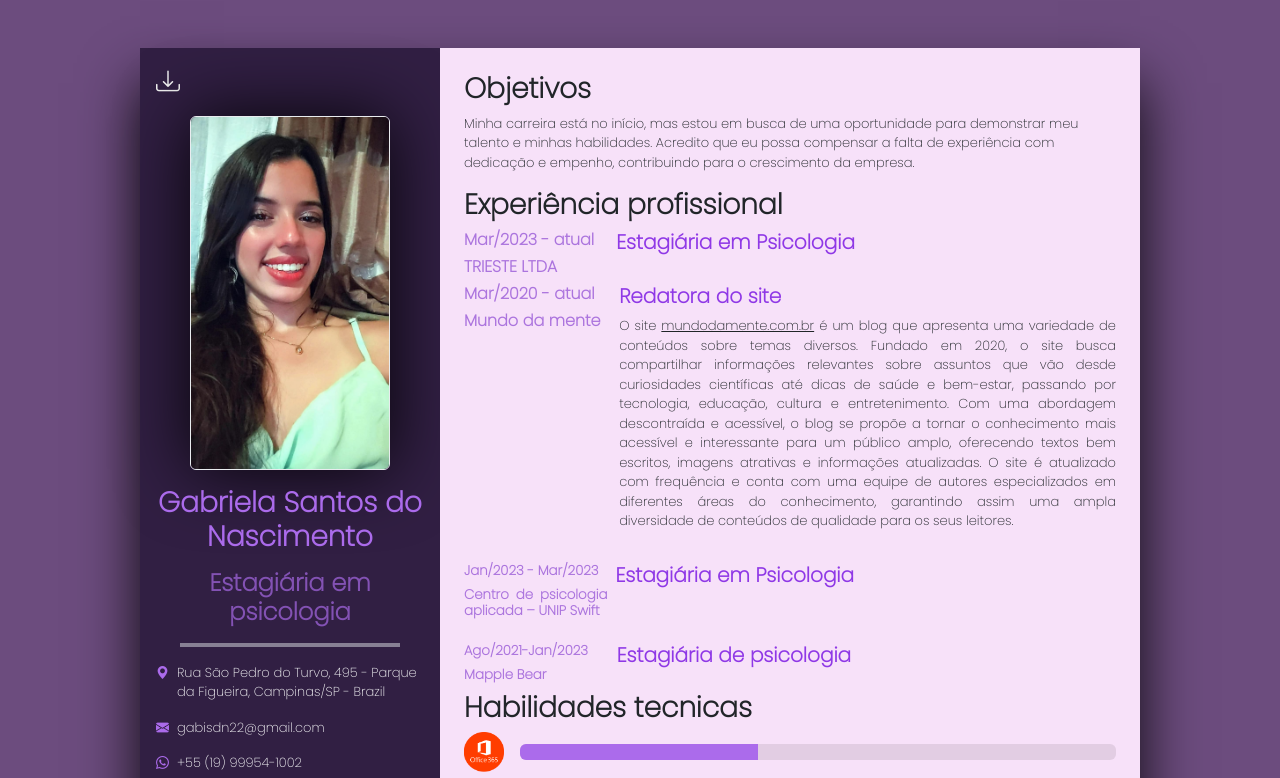
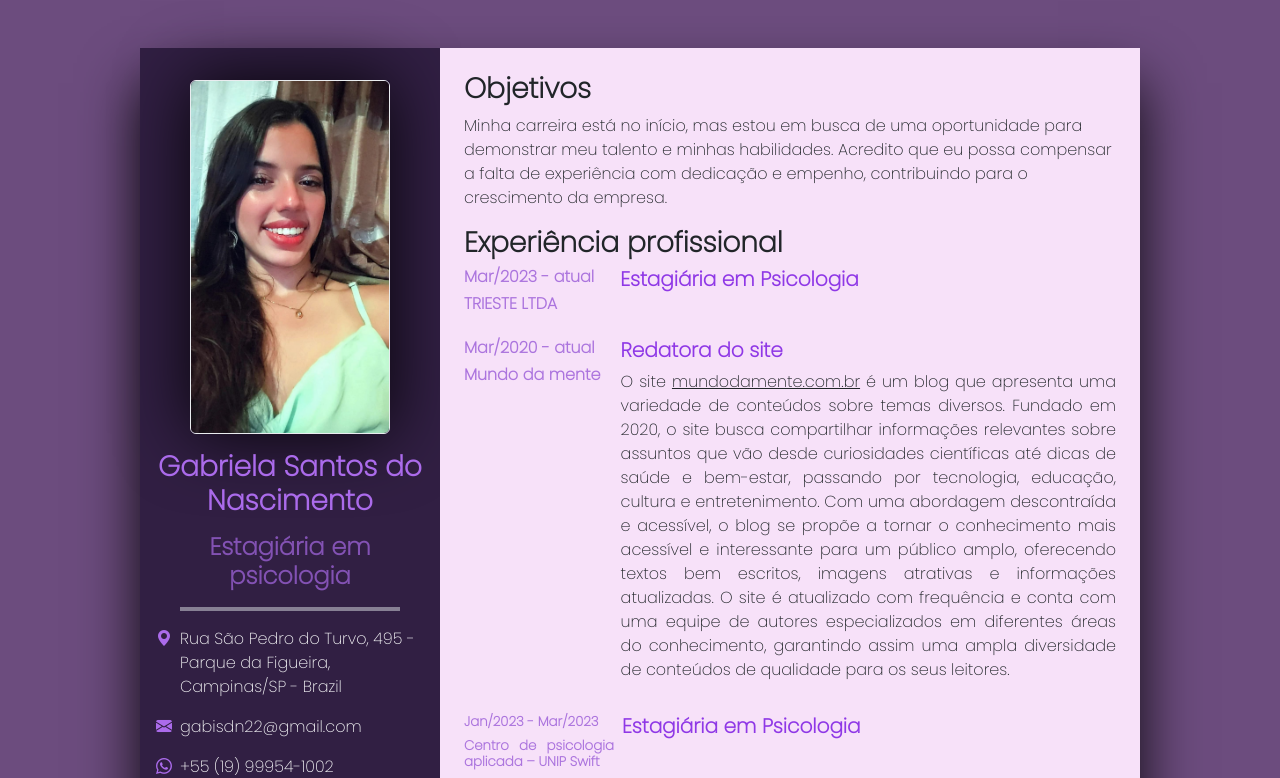
Before and after one commit to Nathan-Borges00/cv-project-gabi, an Angular app: page / in a window 1280 px wide. Shown: the top 778 px of the page. Built offline with nearby package versions, Linux system fonts and the light colour scheme.

Commit message:
feat: correcao css

```diff
--- a/src/app/my-curriculum/my-curriculum.component.html
+++ b/src/app/my-curriculum/my-curriculum.component.html
@@ -2,7 +2,6 @@
     <section class="curriculum d-flex w-100 m-5">
         <div class="left-side text-break text-light p-3">
             <section id="title">
-                <a href="#"><i class="bi bi-download download"></i></a>
                 <div class="d-flex align-items-center flex-column">
                     <img src="assets/imgs/eu.jpeg" alt="" class="mt-3 img-fluid rounded border border-light-subtle" />
                     <h3 class="my-3 text-center">
@@ -105,7 +104,7 @@
             </section>
             <section id="experience">
                 <h3>Experiência profissional</h3>
-                <div class="d-flex responsive-screen">
+                <div class="d-flex responsive-screen mb-3">
                     <div id="tempo-empresa-trieste" class="d-flex flex-column year-company me-3">
                         <h6 class="fw-bolder">Mar/2023 - atual</h6>
                         <h6 class="fw-bolder mb-2">TRIESTE LTDA</h6>
@@ -119,7 +118,7 @@
                         <h6 class="fw-bolder">Mar/2020 - atual</h6>
                         <h6 class="fw-bolder mb-2">Mundo da mente</h6>
                     </div>
-                    <div class="flex flex-column mb-3">
+                    <div class="flex flex-column mb-3 w-fit-content">
                         <h5>Redatora do site</h5>
                         <p>
                             O site <a href="https://mundodamente.com.br/" target="_blank">mundodamente.com.br</a> é um blog que apresenta uma
@@ -147,7 +146,7 @@
                         <h6 class="fw-bolder mb-2">Mapple Bear</h6>
                     </div>
                     <div class="flex flex-column mb-3">
-                        <h5>Estagiária de psicologia</h5>
+                        <h5>Estagiária em psicologia</h5>
                     </div>
                 </div>
             </section>
--- a/src/app/my-curriculum/my-curriculum.component.scss
+++ b/src/app/my-curriculum/my-curriculum.component.scss
@@ -81,21 +81,22 @@
 
                 .responsive-screen {
                     #tempo-empresa-trieste {
-                        width: 20.9%;
+                        width: 21.5%;
                     }
                     #mundo-da-mente {
-                        width: 226%;
+                        width: 30%;
+                    }
+                    .w-fit-content {
+                        width: fit-content;
                     }
                     #tempo-empresa-mapple {
-                        width: 22.2%;
-
+                        width: 23%;
                         h6 {
                             font-size: smaller;
                         }
                     }
                     #tempo-empresa-unip {
-                        width: 22%;
-
+                        width: 23%;
                         h6 {
                             font-size: smaller;
                         }
@@ -155,7 +156,7 @@
     section {
         p,
         a {
-            font-size: small;
+            font-size: 16px;
         }
     }
 }
@@ -219,33 +220,3 @@
         }
     }
 }
-
-@media (max-width: 531px) {
-    .main {
-        section {
-            p {
-                font-size: medium;
-            }
-        }
-    }
-}
-
-@media (max-width: 478px) {
-    .main {
-        section {
-            p {
-                font-size: smaller;
-            }
-        }
-    }
-}
-
-@media (max-width: 407px) {
-    .main {
-        section {
-            p {
-                font-size: x-small;
-            }
-        }
-    }
-}
```
